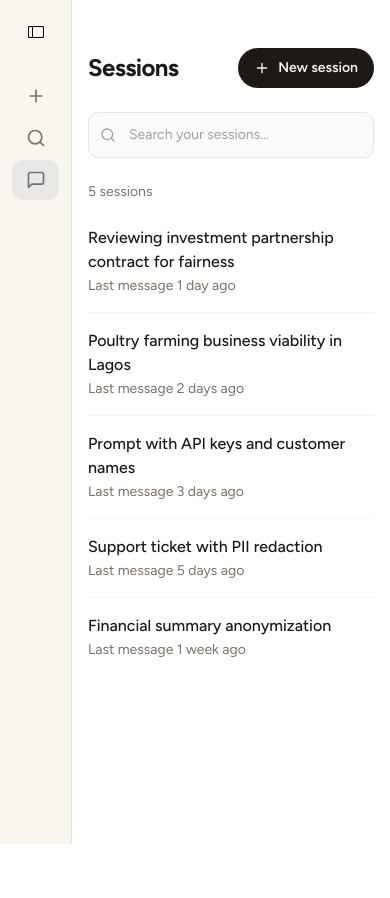
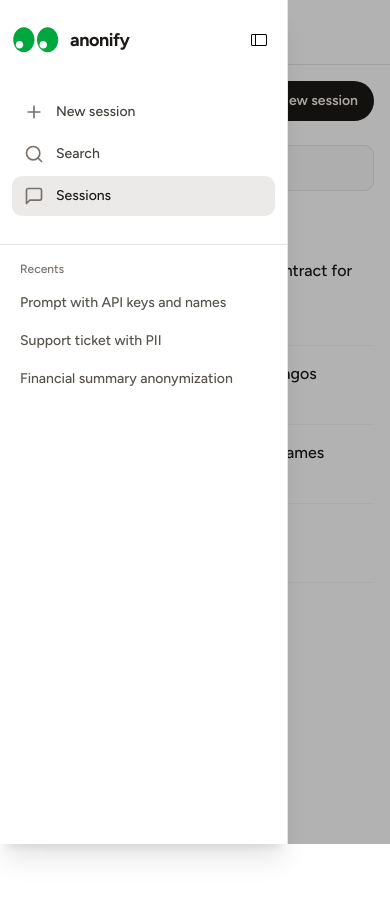
Before and after one commit to steph-crown/anonify, a Next.js app: page /sessions in a window 390 px wide. Both pictures are taken after a click on the button "Open navigation". Shown: the top 898 px of the page. Before the commit the page ends 844 px from the top, so only its background shows below. Built offline with nearby package versions, Linux system fonts and the light colour scheme.

Commit message:
Implement dashboard to be mobile responsive

```diff
--- a/app/(dashboard)/layout.tsx
+++ b/app/(dashboard)/layout.tsx
@@ -1,16 +1,81 @@
+"use client";
+
+import { useState } from "react";
 import { DashboardSidebar } from "@/components/dashboard-sidebar";
+import { Logo } from "@/components/icons/logo";
 
 export default function DashboardLayout({
   children,
 }: {
   children: React.ReactNode;
 }) {
+  const [mobileOpen, setMobileOpen] = useState(false);
+
   return (
-    <div className="flex h-screen bg-[#F5F0E5]">
-      <DashboardSidebar />
-      <main className="flex-1 overflow-auto bg-white ">
-        <div className="max-w-[900px] mx-auto px-4">{children}</div>
-      </main>
+    <div className="h-screen bg-[#F5F0E5]">
+      {/* Mobile top bar: collapse icon + centered logo */}
+      <header className="flex items-center justify-between border-b border-stone-200 bg-white px-3 py-2 md:hidden">
+        <button
+          type="button"
+          onClick={() => setMobileOpen(true)}
+          aria-label="Open navigation"
+          className="flex size-8 items-center justify-center rounded-md text-stone-600 hover:bg-stone-200/70"
+        >
+          <svg
+            width="20"
+            height="20"
+            viewBox="0 0 20 20"
+            fill="none"
+            xmlns="http://www.w3.org/2000/svg"
+          >
+            <path
+              d="M16.5 4C17.3284 4 18 4.67157 18 5.5V14.5C18 15.3284 17.3284 16 16.5 16H3.5C2.67157 16 2 15.3284 2 14.5V5.5C2 4.67157 2.67157 4 3.5 4H16.5ZM7 15H16.5C16.7761 15 17 14.7761 17 14.5V5.5C17 5.22386 16.7761 5 16.5 5H7V15ZM3.5 5C3.22386 5 3 5.22386 3 5.5V14.5C3 14.7761 3.22386 15 3.5 15H6V5H3.5Z"
+              fill="currentColor"
+            />
+          </svg>
+        </button>
+
+        <div className="flex flex-1 justify-center">
+          <Logo />
+        </div>
+
+        {/* spacer to balance the left icon */}
+        <div className="w-8" />
+      </header>
+
+      {/* Desktop layout: unchanged */}
+      <div className="flex h-full">
+        <div className="hidden md:block">
+          <DashboardSidebar />
+        </div>
+        <main className="flex-1 overflow-auto bg-white ">
+          <div className="max-w-[900px] mx-auto px-4">{children}</div>
+        </main>
+      </div>
+
+      {/* Mobile slide-in overlay */}
+      <div
+        className={`fixed inset-0 z-40 md:hidden transition-opacity duration-200 ${
+          mobileOpen
+            ? "pointer-events-auto opacity-100"
+            : "pointer-events-none opacity-0"
+        }`}
+      >
+        <div
+          className="absolute inset-0 bg-black/30"
+          onClick={() => setMobileOpen(false)}
+        />
+        <div
+          className={`absolute inset-y-0 left-0 w-72 max-w-full transform bg-white shadow-xl transition-transform duration-200 ${
+            mobileOpen ? "translate-x-0" : "-translate-x-full"
+          }`}
+        >
+          <DashboardSidebar
+            variant="overlay"
+            onOverlayClose={() => setMobileOpen(false)}
+          />
+        </div>
+      </div>
     </div>
   );
 }
--- a/app/(dashboard)/sessions/page.tsx
+++ b/app/(dashboard)/sessions/page.tsx
@@ -31,7 +31,7 @@ const sessions = [
 export default function SessionsPage() {
   return (
     <div className="flex flex-col">
-      <header className="flex items-center justify-between pb-0 pt-12">
+      <header className="flex items-center justify-between pb-0 pt-4 sm:pt-12">
         <h1 className="text-2xl font-bold tracking-tight text-stone-900">
           Sessions
         </h1>
--- a/components/dashboard-sidebar.tsx
+++ b/components/dashboard-sidebar.tsx
@@ -22,31 +22,58 @@ const recents = [
   "Financial summary anonymization",
 ]
 
-export function DashboardSidebar() {
+type DashboardSidebarProps = {
+  variant?: "inline" | "overlay"
+  onOverlayClose?: () => void
+}
+
+export function DashboardSidebar({
+  variant = "inline",
+  onOverlayClose,
+}: DashboardSidebarProps = {}) {
   const pathname = usePathname()
   const isSessions = pathname === "/sessions"
   const [collapsed, setCollapsed] = useState(false)
   const [searchOpen, setSearchOpen] = useState(false)
 
+  const isOverlay = variant === "overlay"
+  const isCollapsed = isOverlay ? false : collapsed
+
+  const handleCollapseClick = () => {
+    if (isOverlay) {
+      onOverlayClose?.()
+    } else {
+      setCollapsed((c) => !c)
+    }
+  }
+
+  const asideClassName = isOverlay
+    ? "flex h-full w-72 flex-col border-r border-stone-200 bg-white/40"
+    : `flex h-full shrink-0 flex-col border-r border-stone-200 bg-white/40 transition-[width] duration-200 ${
+        isCollapsed ? "w-18" : "w-64"
+      }`
+
   return (
     <>
-      <aside
-        className={`flex h-full shrink-0 flex-col border-r border-stone-200 bg-white/40 transition-[width] duration-200 ${
-          collapsed ? "w-18" : "w-64"
+      <aside className={asideClassName}>
+        <div
+          className={`flex items-center gap-2 px-3 py-4 ${
+            isCollapsed ? "justify-center" : "justify-between"
           }`}
         >
-      <div
-        className={`flex items-center gap-2 px-3 py-4 ${
-          collapsed ? "justify-center" : "justify-between"
-        }`}
-      >
-        {!collapsed && <Logo />}
+          {!isCollapsed && <Logo />}
 
           <button
             type="button"
-          onClick={() => setCollapsed((c) => !c)}
+            onClick={handleCollapseClick}
             className="flex size-8 shrink-0 items-center justify-center rounded-md text-stone-500 transition-colors hover:bg-stone-200/60 hover:text-stone-700"
-          aria-label={collapsed ? "Expand sidebar" : "Collapse sidebar"}
+            aria-label={
+              isOverlay
+                ? "Close navigation"
+                : isCollapsed
+                ? "Expand sidebar"
+                : "Collapse sidebar"
+            }
           >
             <svg
               width="20"
@@ -67,7 +94,7 @@ export function DashboardSidebar() {
           <Link
             href="/sessions"
             className={`flex items-center rounded-lg py-2.5 text-stone-700 transition-colors hover:bg-stone-200/60 hover:text-stone-900 ${
-            collapsed ? "justify-center px-0" : "gap-3 px-3"
+              isCollapsed ? "justify-center px-0" : "gap-3 px-3"
             }`}
             title="New session"
           >
@@ -82,7 +109,7 @@ export function DashboardSidebar() {
             >
               <path d="M12 5v14M5 12h14" />
             </svg>
-          {!collapsed && (
+            {!isCollapsed && (
               <span className="text-sm font-medium">New session</span>
             )}
           </Link>
@@ -91,7 +118,7 @@ export function DashboardSidebar() {
             title="Search"
             onClick={() => setSearchOpen(true)}
             className={`flex w-full items-center rounded-lg py-2.5 text-stone-700 transition-colors hover:bg-stone-200/60 hover:text-stone-900 cursor-pointer ${
-            collapsed ? "justify-center px-0" : "gap-3 px-3"
+              isCollapsed ? "justify-center px-0" : "gap-3 px-3"
             }`}
           >
             <svg
@@ -106,13 +133,15 @@ export function DashboardSidebar() {
               <circle cx="11" cy="11" r="8" />
               <path d="m21 21-4.35-4.35" />
             </svg>
-          {!collapsed && <span className="text-sm font-medium">Search</span>}
+            {!isCollapsed && (
+              <span className="text-sm font-medium">Search</span>
+            )}
           </button>
           <Link
             href="/sessions"
             title="Sessions"
             className={`flex items-center rounded-lg py-2.5 transition-colors ${
-            collapsed ? "justify-center px-0" : "gap-3 px-3"
+              isCollapsed ? "justify-center px-0" : "gap-3 px-3"
             } ${
               isSessions
                 ? "bg-stone-200/80 text-stone-900"
@@ -130,11 +159,13 @@ export function DashboardSidebar() {
             >
               <path d="M21 15a2 2 0 0 1-2 2H7l-4 4V5a2 2 0 0 1 2-2h14a2 2 0 0 1 2 2z" />
             </svg>
-          {!collapsed && <span className="text-sm font-medium">Sessions</span>}
+            {!isCollapsed && (
+              <span className="text-sm font-medium">Sessions</span>
+            )}
           </Link>
         </nav>
 
-      {!collapsed && (
+        {!isCollapsed && (
           <div className="mt-4 flex flex-1 flex-col overflow-hidden border-t border-stone-200 pt-4">
             <h3 className="px-5 pb-2 text-xs font-medium text-stone-500">
               Recents
@@ -178,7 +209,6 @@ export function DashboardSidebar() {
                   key={title}
                   value={title}
                   onSelect={() => {
-                    // Navigate to sessions; replace with router push when wiring real routes
                     globalThis.location.href = "/sessions"
                     setSearchOpen(false)
                   }}
```
Lines whose indentation alone changed are shown as unchanged.
